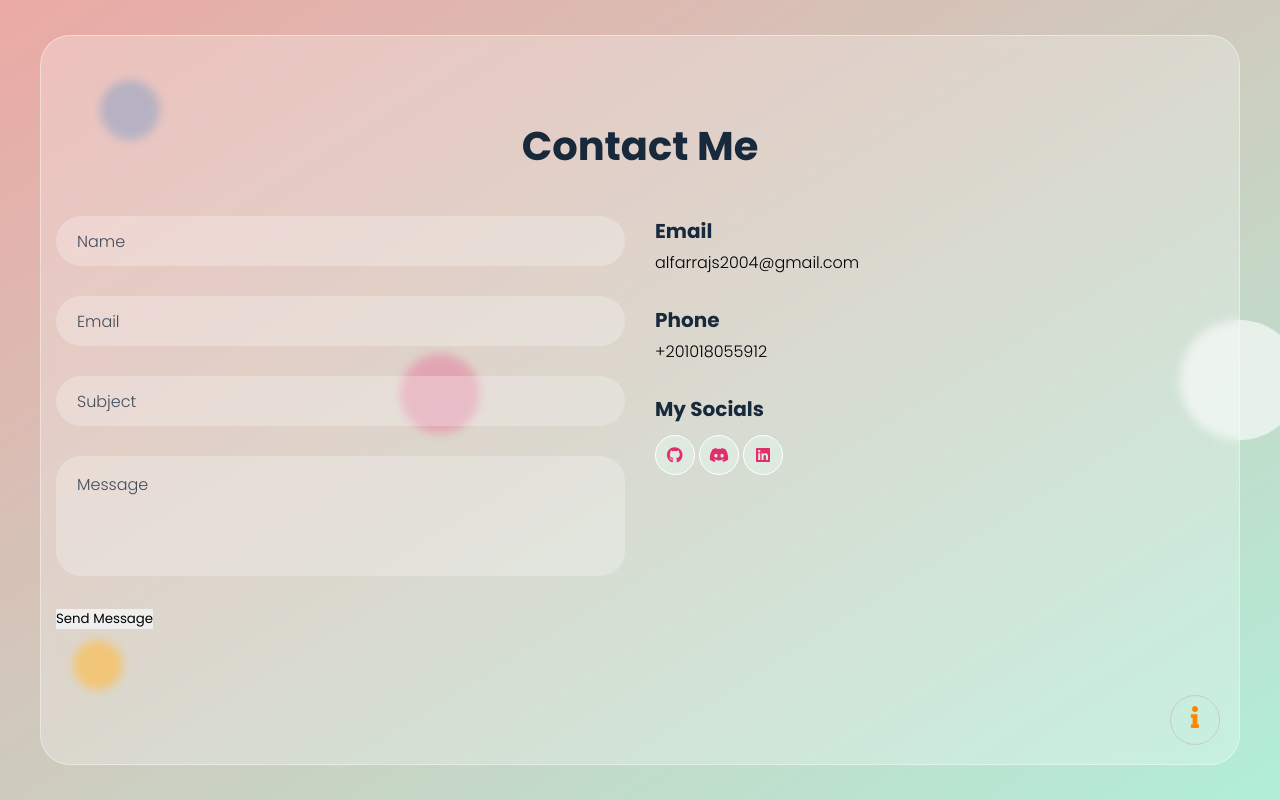
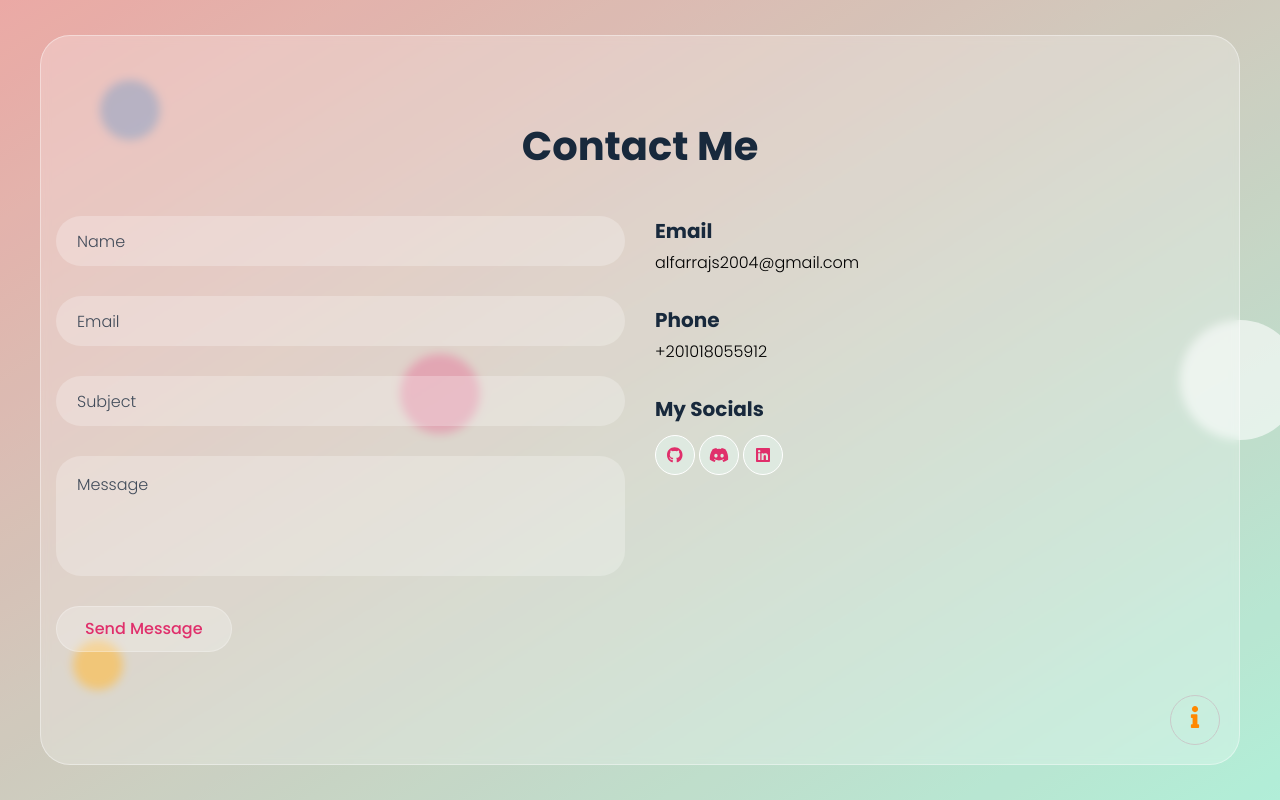
Before and after one commit to wesam-abutuaimeh/izzedeen_portfolio, a React (Create React App) app: page /contact in a window 1280 px wide. Built offline with nearby package versions, Linux system fonts and the light colour scheme; no server answers.

Commit message:
give send message style

```diff
--- a/src/components/Form/style.css
+++ b/src/components/Form/style.css
@@ -14,3 +14,51 @@
   background-color: #f44336;
   color: white;
 }
+
+button[type="submit"] {
+  line-height: 1.5;
+  background-color: #ffffff40;
+  border: 1px solid #ffffff40;
+  padding: 10px 28px;
+  display: inline-block;
+  border-radius: 30px;
+  color: #e02f6b;
+  font-weight: 500;
+  text-transform: capitalize;
+  font-family: inherit;
+  font-size: 16px;
+  cursor: pointer;
+  user-select: none;
+  position: relative;
+  overflow: hidden;
+  vertical-align: middle;
+  transition: color 0.3s ease;
+  -webkit-transition: color 0.3s ease;
+  -moz-transition: color 0.3s ease;
+  -ms-transition: color 0.3s ease;
+  -o-transition: color 0.3s ease;
+  -webkit-border-radius: 30px;
+  -moz-border-radius: 30px;
+  -ms-border-radius: 30px;
+  -o-border-radius: 30px;
+  border-radius: 30px;
+  display: inline-block;
+
+  &:hover {
+    color: #fff;
+  }
+
+  &::before {
+    content: "";
+    position: absolute;
+    inset: 0;
+    width: 0;
+    background-color: #e02f6b;
+    z-index: -1;
+    transition: width 0.3s ease;
+  }
+
+  &:hover::before {
+    width: 100%;
+  }
+}
```
